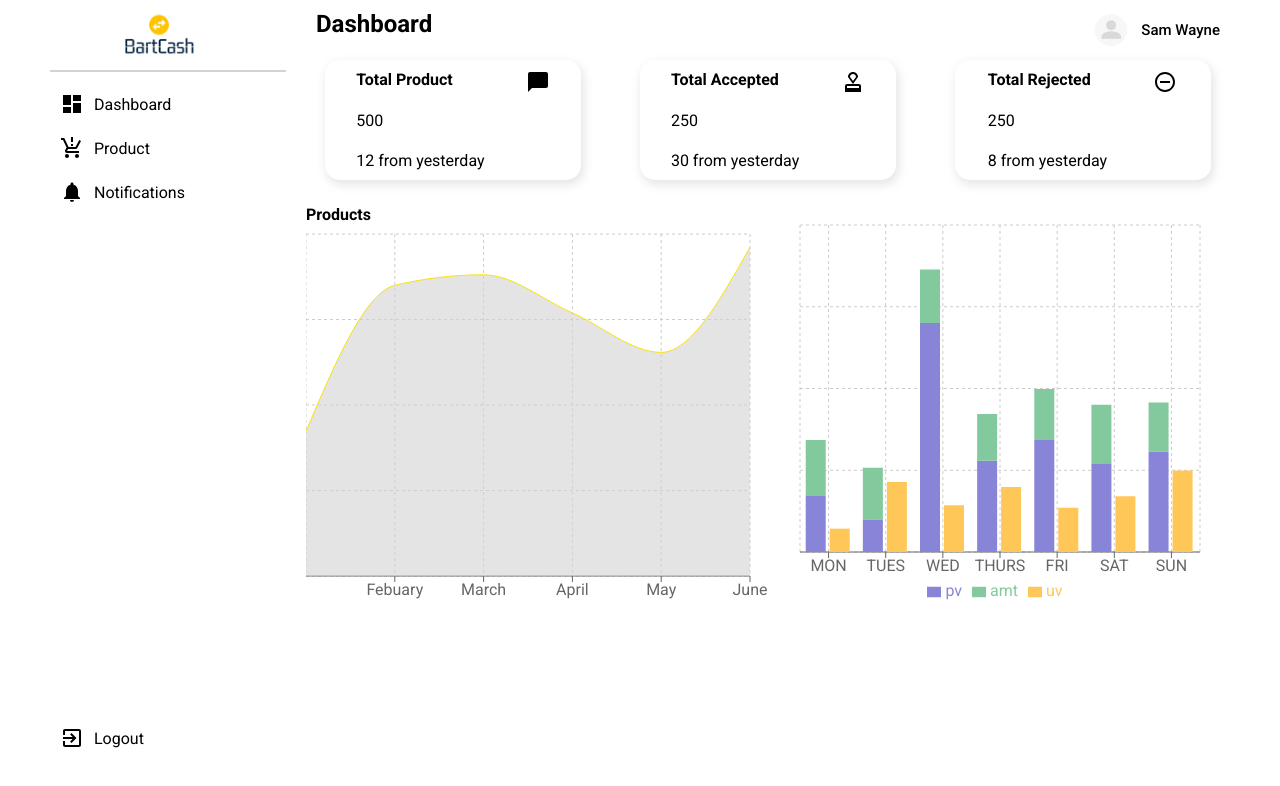
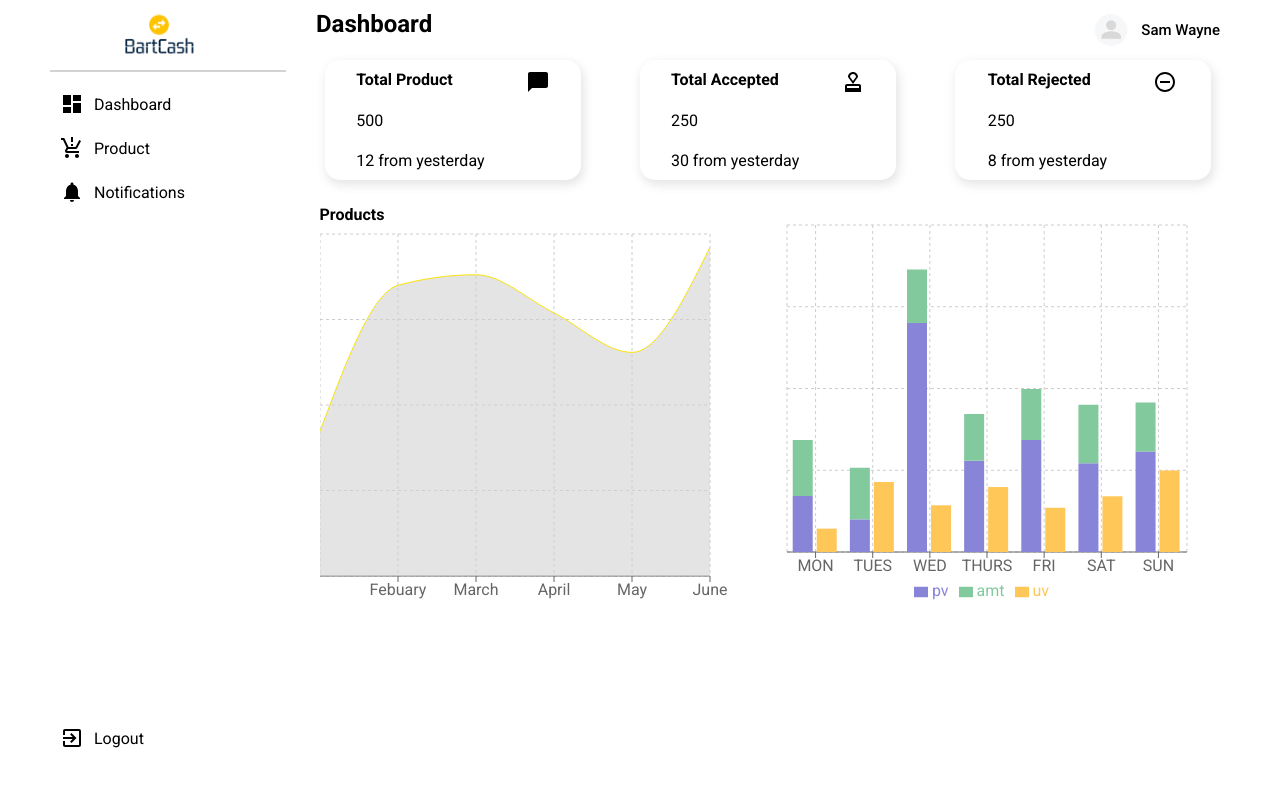
Before and after one commit to bartcash/Admin, a React (Create React App) app: page / in a window 1280 px wide. Shown: the top 786 px of the page. Built offline with nearby package versions, Linux system fonts and the light colour scheme.

Commit message:
done with chart section

```diff
--- a/src/components/chart/Chart.jsx
+++ b/src/components/chart/Chart.jsx
@@ -33,9 +33,11 @@ const Chart = () => {
 
       <section className='chart'>
         <h4>Products</h4>
-      <ResponsiveContainer  width='100%' height='100%'>
+
+            <ResponsiveContainer height='100%'  width={420}>
+
             <AreaChart
-          width={450}
+              width={420}
               height={400}
               data={data}
               margin={{
@@ -52,6 +54,7 @@ const Chart = () => {
               <Area type="monotone" dataKey="total" stroke="#fae20c" fill="lightgray" />
             </AreaChart>
             </ResponsiveContainer>
+
       </section>
 
   )
--- a/src/components/chart/chart.css
+++ b/src/components/chart/chart.css
@@ -1,8 +1,7 @@
 .chart{
     display: flex;
     flex-direction: column;
-    width: 100%;
-    height: 100%;
+
 }
 
 .chart > h4{
```
Lines whose indentation alone changed are shown as unchanged.
